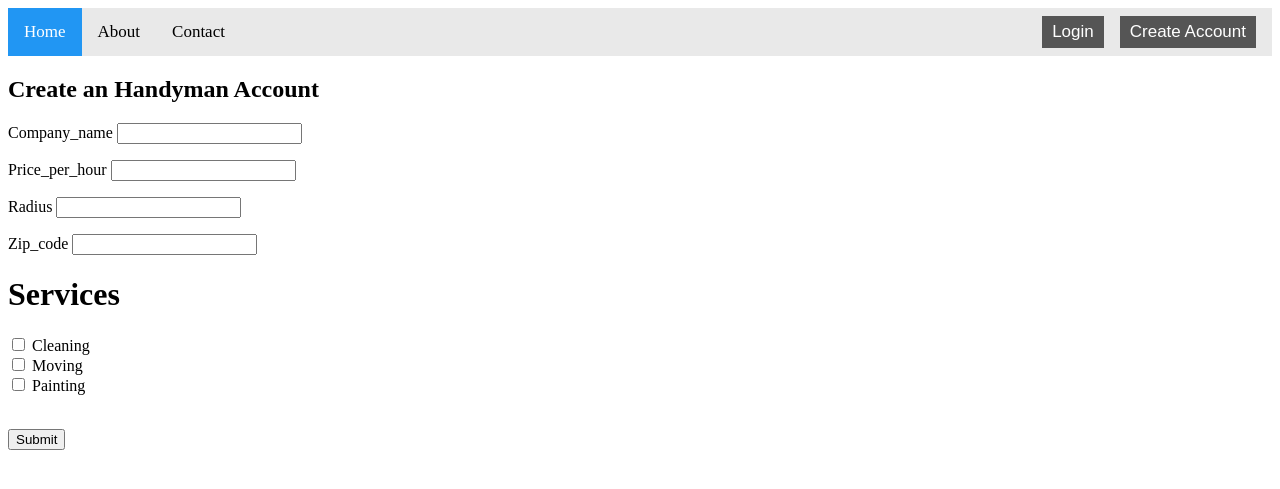
After one commit to Cerenkly/Handyman.app, a Flask app: page /handyman_account in a window 1280 px wide. The commit adds this page. Shown: the top 489 px of the page. Run offline with Flask 2, Linux system fonts and the light colour scheme.

Commit message:
Save last update

```diff
--- a/server.py
+++ b/server.py
@@ -10,12 +10,24 @@ app.secret_key = "dev"
 app.jinja_env.undefined = StrictUndefined
 
 
-
 @app.route("/")
 def homepage():
     """View homepage."""
+    """
+    if "email" in session:
+        user_email = session["email"]
+    else:
+        user_email = session["email"] = {}
+    """
+    #return render_template("homepage.html", user_email = user_email)
+    return render_template("homepage.html")
 
-    return render_template("homepage.html")
+@app.route("/logout")
+def logout():
+    session["email"] = {}
+    session["company_name"] = {}
+    #return render_template("homepage.html")
+    return redirect("/")
 
 @app.route("/users", methods=["POST"])
 def register_user():
@@ -23,6 +35,7 @@ def register_user():
     last_name = request.form.get("last_name")
     user_address = request.form.get("user_address")
     email = request.form.get("email")
+    session["email"] = email
     password = request.form.get("password")
 
     user = crud.get_user_by_email(email)
@@ -33,7 +46,7 @@ def register_user():
         user = crud.create_user(first_name, last_name, email, password,user_address)
         db.session.add(user)
         db.session.commit()
-        flash("Account created! Please log in.")
+        #flash("Account created! Please log in.")
 
     return redirect("/")
 
@@ -45,11 +58,18 @@ def process_login():
     password = request.form.get("password")
 
     user = crud.get_user_by_email(email)
+    if user.handyman:
+        company_name = user.handyman[0].company_name
+
+    #return render_template("test.html", test=company_name)
+
     if not user or user.password != password:
         flash("The email or password you entered was incorrect.")
     else:
-        session["user_email"] = user.email
-        flash(f"Welcome back, {user.email}!")
+        session["email"] = user.email
+        #flash(f"Welcome back, {user.email}!")
+    if user.handyman:
+        session["company_name"] = company_name
 
     return redirect("/")
 
@@ -57,14 +77,89 @@ def process_login():
 def register_page():
     return render_template("create_account.html")
 
+@app.route("/handyman_account")
+def handyman_register_page():
+    return render_template("handyman_account.html")
+
+@app.route("/create_handyman", methods=["POST"])
+def register_handyman():
+
+    company_name = request.form.get("company_name")
+    price_per_hour = request.form.get("price_per_hour")
+    radius = request.form.get("radius")
+    zip_code = request.form.get("zip_code")
+    paint_flag = request.form.get("painting")
+    clean_flag = request.form.get("cleaning")
+    move_flag = request.form.get("moving")
+
+
+    #paint_service = crud.get_service_by_name(paint_flag)
+    #return render_template("test.html", test=paint_service)
+
+    handyman = crud.get_handyman_by_name(company_name)
+
+    if session["company_name"]:
+        return redirect("/handyman_profile")
+    elif handyman:
+        flash("Cannot create an account with that name. Try again.")
+        return redirect("/handyman_account")
+    else:
+        service_id = []
+        service_names = ""
+
+        if paint_flag is not None:
+            paint_service = crud.get_service_by_name(paint_flag)
+            service_id.append(paint_service.service_id)
+            #service_names.append(paint_service.service_name)
+            service_names = service_names + paint_service.service_name + " "
+        if clean_flag is not None:
+            clean_service = crud.get_service_by_name(clean_flag)
+            service_id.append(clean_service.service_id)
+            #service_names.append(clean_service.service_name)
+            service_names = service_names + clean_service.service_name + " "
+        if move_flag is not None:
+            move_service = crud.get_service_by_name(move_flag)
+            service_id.append(move_service.service_id)
+            #service_names.append(move_service.service_name)
+            service_names = service_names + move_service.service_name + " "
+
+        #return render_template("test.html", service_id=paint_service.service_name)
+
+        user = crud.get_user_by_email(session["email"])
+        handyman = crud.create_handyman(company_name, price_per_hour, radius, zip_code, user.user_id)
+        db.session.add(handyman)
+        db.session.commit()
+
+        handy_obj = crud.get_handyman_by_name(company_name)
+        handy_id = handy_obj.handyman_id
+        if service_id:
+            for s in service_id:
+                handy_service = crud.create_handyman_service(handy_id, s)
+                db.session.add(handy_service)
+            db.session.commit()
+        flash("Account created! Please log in.")
+
+        session["company_name"]=company_name
+        session["price_per_hour"]=price_per_hour
+        session["service_names"]=service_names
+        return render_template("handyman_profile.html", company_name=company_name, price_per_hour=price_per_hour, service_names=service_names)
+
+
+@app.route("/handyman_profile")
+def goto_handyman_profile():
+    return render_template("handyman_profile.html", company_name=session["company_name"], price_per_hour=session["price_per_hour"], service_names=session["service_names"])
+
 @app.route("/search_result")
 def api_call():
+    search_input = request.args.get("search")
+    #return render_template("test.html", test=search_input)
     handyman_list = []
     headers = {'Authorization': f"Bearer {os.environ['YELP_MASTER_KEY']}"}
     url='https://api.yelp.com/v3/businesses/search'
     payload = {'location' : '92110',
-                'radius' : 2000,
-                'categories' : 'handyman, All'}
+                'radius' : 20000,
+                'categories' : 'handyman, homecleaning, movers, painters, All',
+                'term' : search_input}
 
     response = requests.get(url, params=payload, headers=headers)
     #print(response.url)
--- a/static/css/site.css
+++ b/static/css/site.css
@@ -1,13 +1,18 @@
-body {
+#homepage {
     background-image: url('/static/img/handyman_background.jpeg');
     background-repeat: no-repeat;
     background-position: center;
-    background-attachment: fixed;
-    margin: 0;
+    background-attachment: scroll;
+    margin: auto;
     font-family: Arial, Helvetica, sans-serif;
     background-size: 400px 400px;
+    height: 400px;
+    width: 400px;
 }
 
+.company {
+  padding: 2em;
+}
 * {box-sizing: border-box;}
 
 .topnav {
@@ -15,7 +20,7 @@ body {
   background-color: #e9e9e9;
 }
 
-.topnav a {
+.nav-link {
   float: left;
   display: block;
   color: black;
@@ -201,7 +206,7 @@ form.create-account-input input {
     background-color: #fefefe;
     margin: 5% auto 15% auto; /* 5% from the top, 15% from the bottom and centered */
     border: 1px solid #888;
-    width: 80%; /* Could be more or less, depending on screen size */
+    width: 30%; /* Could be more or less, depending on screen size */
   }
 
   /* The Close Button (x) */
@@ -253,3 +258,108 @@ form.create-account-input input {
     padding: 50px;
     margin: 0px;
 }
+
+.card {
+  box-shadow: 0 4px 8px 0 rgba(0, 0, 0, 0.2);
+  max-width: 300px;
+  margin: auto;
+  text-align: center;
+  font-family: arial;
+}
+
+.title {
+  color: grey;
+  font-size: 18px;
+}
+
+button {
+  border: none;
+  outline: 0;
+  display: inline-block;
+  padding: 8px;
+  color: white;
+  background-color: #000;
+  text-align: center;
+  cursor: pointer;
+  font-size: 18px;
+}
+
+/*
+a {
+  text-decoration: none;
+  font-size: 22px;
+  color: black;
+}
+*/
+
+button:hover, a:hover {
+  opacity: 0.7;
+}
+
+/* The container */
+/* .container {
+  display: block;
+  position: relative;
+  padding-left: 35px;
+  margin-bottom: 12px;
+  cursor: pointer;
+  font-size: 22px;
+  -webkit-user-select: none;
+  -moz-user-select: none;
+  -ms-user-select: none;
+  user-select: none;
+}
+
+/* Hide the browser's default checkbox */
+/* .container input {
+  position: absolute;
+  opacity: 0;
+  cursor: pointer;
+  height: 0;
+  width: 0;
+}
+
+/* Create a custom checkbox */
+/* .checkmark {
+  position: absolute;
+  top: 0;
+  left: 0;
+  height: 25px;
+  width: 25px;
+  background-color: #eee;
+}
+
+/* On mouse-over, add a grey background color */
+/*.container:hover input ~ .checkmark {
+  background-color: #ccc;
+}
+
+/* When the checkbox is checked, add a blue background */
+/*.container input:checked ~ .checkmark {
+  background-color: #2196F3;
+}
+
+/* Create the checkmark/indicator (hidden when not checked) */
+/*.checkmark:after {
+  content: "";
+  position: absolute;
+  display: none;
+}
+
+/* Show the checkmark when checked */
+/*.container input:checked ~ .checkmark:after {
+  display: block;
+}
+
+Style the checkmark/indicator */
+/*.container .checkmark:after {
+  left: 9px;
+  top: 5px;
+  width: 5px;
+  height: 10px;
+  border: solid white;
+  border-width: 0 3px 3px 0;
+  -webkit-transform: rotate(45deg);
+  -ms-transform: rotate(45deg);
+  transform: rotate(45deg);
+}  */
--- a/templates/base.html
+++ b/templates/base.html
@@ -19,7 +19,67 @@
       </p>
     {% endfor %}
 
-    {% block body %}{% endblock %}
+
+    <div class="topnav">
+      <a class="active nav-link" href="/">Home</a>
+      <a class="nav-link" href="#about">About</a>
+      <a class="nav-link" href="#contact">Contact</a>
+      {% if session.get('company_name') %}
+        <a class="nav-link" href="/handyman_profile">Profile</a>
+      {% endif %}
+      <div class="login-container">
+
+        {% if session.get('email') %}
+          <div>Welcome {{session.get('email')}}</div>
+          <form class="inline" action="/logout">
+            <button class="button-topnav" type="submit">Log Out</button>
+          </form>
+          {% if session.get('company_name') %}
+            <span class="company">{{session.get('company_name')}}</span>
+          {% else %}
+            <form class="inline" action="/handyman_account">
+              <button class="button-topnav" type="submit">Become a Handyman</button>
+            </form>
+          {% endif %}
+
+        {% else %}
+          <form class="inline" action="/create_account">
+            <button class="button-topnav" type="submit">Create Account</button>
+          </form>
+
+          <button class="inline button-topnav" onclick="document.getElementById('id01').style.display='block'" style="width:auto;">Login</button>
+          <div id="id01" class="modal">
+
+            <form class="modal-content animate" action="/login" method="post">
+              <div class="imgcontainer">
+                <span onclick="document.getElementById('id01').style.display='none'" class="close" title="Close Modal">&times;</span>
+                <img src="/static/img/handyman_background.jpeg" alt="Avatar" class="avatar">
+              </div>
+
+              <div class="container">
+                <label for="uname"><b>Username</b></label>
+                <input class="login-input" type="text" placeholder="Enter Username" name="email" required>
+
+                <label for="psw"><b>Password</b></label>
+                <input class="login-input" type="password" placeholder="Enter Password" name="password" required>
+
+                <button class="login-button" type="submit">Login</button>
+                <label>
+                  <input type="checkbox" checked="checked" name="remember"> Remember me
+                </label>
+              </div>
+
+              <div class="container" style="background-color:#f1f1f1">
+                <button type="button" onclick="document.getElementById('id01').style.display='none'" class="cancelbtn">Cancel</button>
+                <span class="psw">Forgot <a href="#">password?</a></span>
+              </div>
+            </form>
+          </div>
+        {% endif %}
+      </div>
+    </div>
+    {% block body %}
+    {% endblock %}
 
     {% block after_body %}{% endblock %}
   </body>
--- /dev/null
+++ b/templates/handyman_account.html
@@ -0,0 +1,41 @@
+{% extends 'base.html' %}
+{% block title %}Handyman Home{% endblock %}
+
+{% block body %}
+
+  <h2>Create an Handyman Account</h2>
+  <form action="/create_handyman" class="handyman-account-input" method="POST">
+    <p>
+      Company_name <input type="text" name="company_name">
+    </p>
+    <p>
+      Price_per_hour <input type="integer" name="price_per_hour">
+    </p>
+    <p>
+      Radius <input type="integer" name="radius">
+    </p>
+    <p>
+      Zip_code <input type="integer" name="zip_code">
+    </p>
+    <p>
+      <h1>Services</h1>
+    </p>
+    <input type="checkbox" name="cleaning" value="cleaning">
+    <label for="service_name"> Cleaning</label><br>
+    <input type="checkbox" name="moving" value="moving">
+    <label for="service_name"> Moving</label><br>
+    <input type="checkbox" name="painting" value="painting">
+    <label for="service_name"> Painting</label><br><br>
+    <p>
+      <input type="submit">
+    </p>
+  </form>
+
+<!--
+  <form action = "/post-form-data" method="POST" enctype="multipart/form-data">
+    <input type="file" name="my file">
+    <input type="submit">
+  </form>
+-->
+
+{% endblock %}
--- a/templates/search_results.html
+++ b/templates/search_results.html
@@ -3,7 +3,7 @@
 
 {% block body %}
 
-<p>You found me</p>
+<p></p>
 
 <ol>
     {% for company_name in handyman_list_html %}
--- /dev/null
+++ b/templates/test.html
@@ -0,0 +1 @@
+<div>{{test}}</div>
```
Also changed, not shown: crud.py (+21 -1 lines), model.py (+13 -3 lines), requirements.txt (+7 -0 lines), seed_database.py (+13 -3 lines), templates/create_account.html (+6 -3 lines), templates/handyman_profile.html (added, +37 -0 lines), templates/homepage.html (+27 -15 lines), static/img/profile-icon-png-899.png (added), 3 other files.
